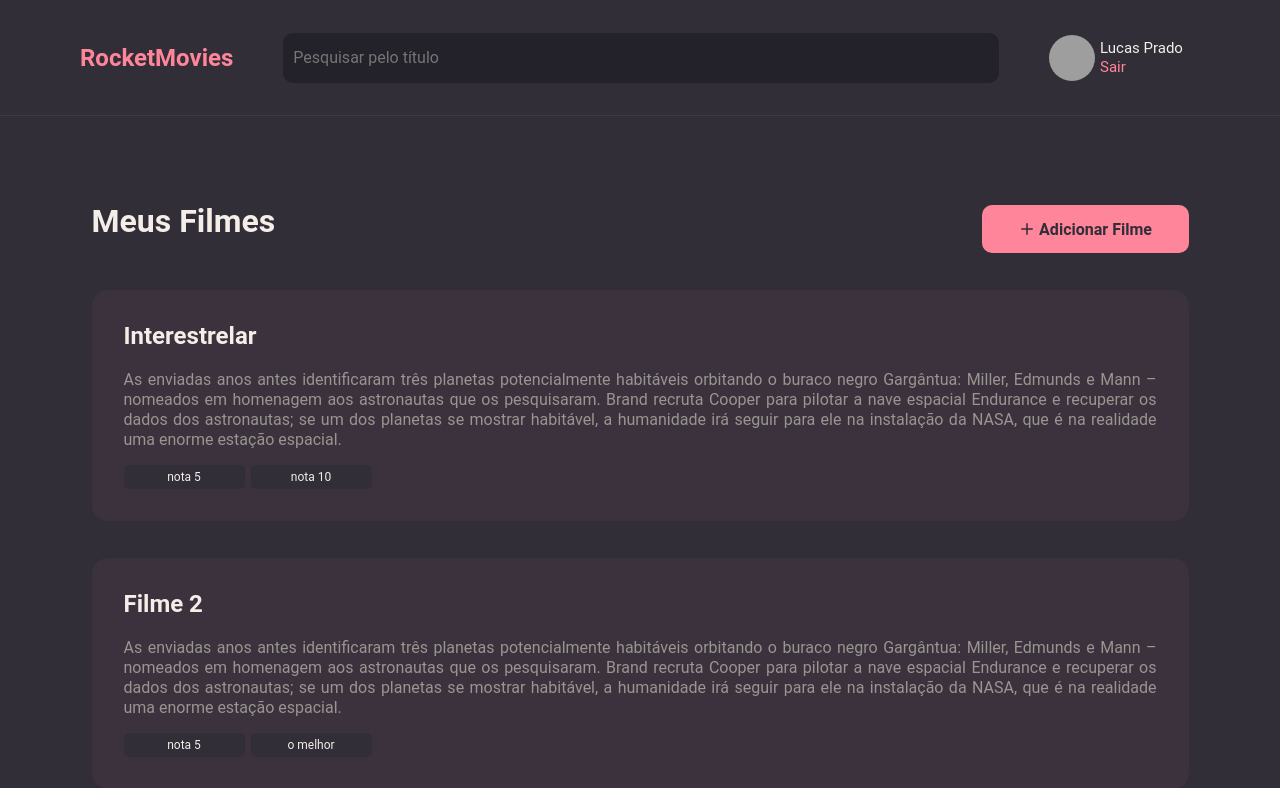
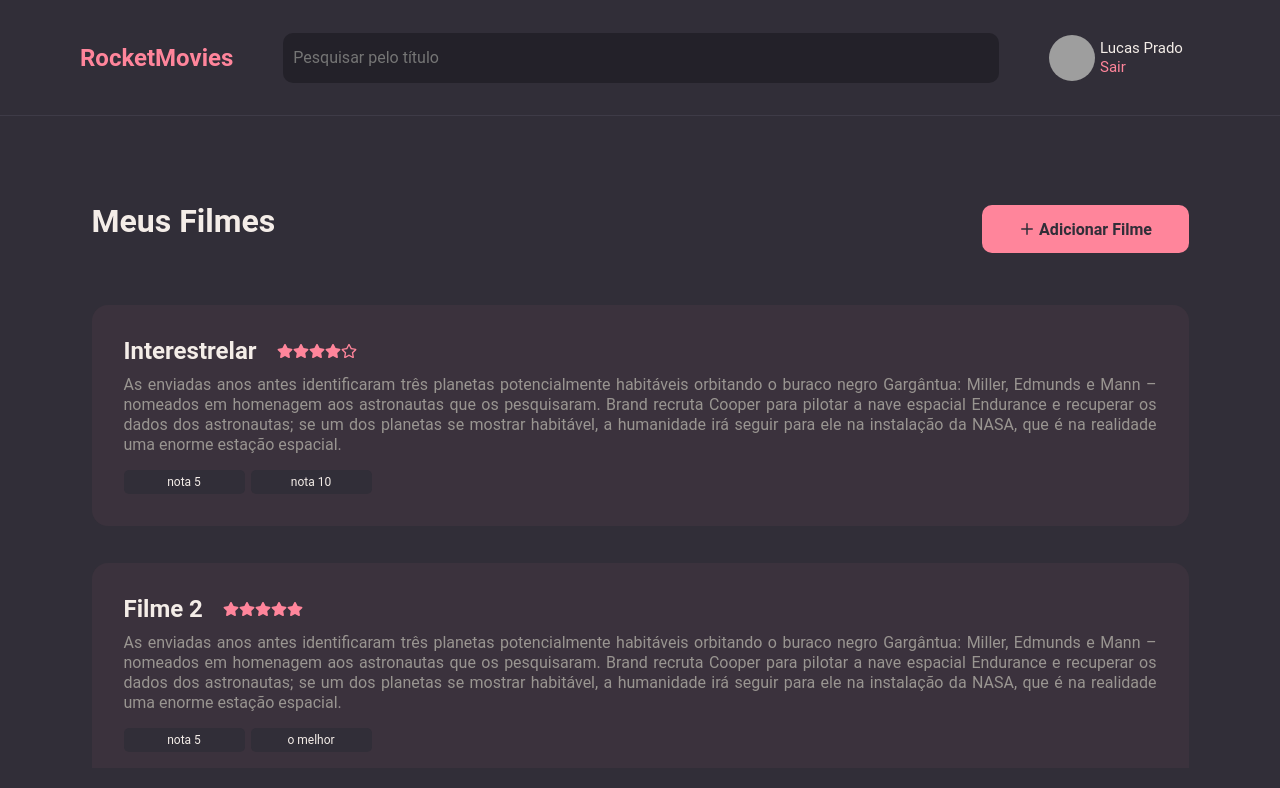
Before and after one commit to loadrp/rocketseat, a React (Vite) app in the folder Explorer_09-Front-end-react/rocketmovies/rocketmovies/: page / in a window 1280 px wide. Shown: the top 788 px of the page. Built offline with nearby package versions, Linux system fonts and the light colour scheme; grey boxes are pictures that could not be loaded.

Commit message:
feat: scroll bar, stars rating

```diff
--- a/Explorer_09-Front-end-react/rocketmovies/rocketmovies/src/components/MovieNote/index.jsx
+++ b/Explorer_09-Front-end-react/rocketmovies/rocketmovies/src/components/MovieNote/index.jsx
@@ -1,18 +1,22 @@
 import { Container } from "./styles";
 import { Tags } from "../Tags";
+import { Ratings } from "../Ratings";
 
-export function MovieNote({title, description, tags , rating}){
+export function MovieNote({title, description, tags, rating}){
 
   return(
     <Container >
-      <h2>{title}</h2>
-      {rating}
+      <div>
+      <h2 className="title-movie">{title}</h2>
+      <Ratings className="title-stars" rating={rating}/>
+      </div>
       {
         <p>
           {description}
         </p>
       }
       <Tags tags={tags} />
+
     </Container>
 
   )
--- a/Explorer_09-Front-end-react/rocketmovies/rocketmovies/src/components/MovieNote/styles.js
+++ b/Explorer_09-Front-end-react/rocketmovies/rocketmovies/src/components/MovieNote/styles.js
@@ -8,12 +8,25 @@ export const Container = styled.div`
   margin-top: 37px;
   padding: 32px;
 
-  >h2{
+
+  >div {
+    display: flex;
+  }
+
+  > div > h2{
     color: ${({theme}) => theme.COLORS.WHITE};
     font-size: 24px;
+    margin-right: 20px;
   }
+
+  > div > div{
+    color:${({theme})=> theme.COLORS.PINK};
+    display: flex;
+    align-items: center;
+  }
+
   >p {
-    margin-top: 20rem;
+    margin-top: 10rem;
     font-size: 16px;
     color: ${({theme}) => theme.COLORS.GRAY_500};
     text-align: justify;
--- a/Explorer_09-Front-end-react/rocketmovies/rocketmovies/src/pages/App/index.jsx
+++ b/Explorer_09-Front-end-react/rocketmovies/rocketmovies/src/pages/App/index.jsx
@@ -17,11 +17,12 @@ export function App() {
             <h1>Meus Filmes</h1>
             <Button icon={FiPlus} title={'Adicionar Filme'} className={'button-title'}/>
           </div>
-
-        <MovieNote title="Interestrelar" tags={["nota 5","nota 10"]} description= "As enviadas anos antes identificaram três planetas potencialmente habitáveis orbitando o buraco negro Gargântua: Miller, Edmunds e Mann – nomeados em homenagem aos astronautas que os pesquisaram. Brand recruta Cooper para pilotar a nave espacial Endurance e recuperar os dados dos astronautas; se um dos planetas se mostrar habitável, a humanidade irá seguir para ele na instalação da NASA, que é na realidade uma enorme estação espacial."/>
-        <MovieNote title="Filme 2" tags={["nota 5","o melhor"]}  description= "As enviadas anos antes identificaram três planetas potencialmente habitáveis orbitando o buraco negro Gargântua: Miller, Edmunds e Mann – nomeados em homenagem aos astronautas que os pesquisaram. Brand recruta Cooper para pilotar a nave espacial Endurance e recuperar os dados dos astronautas; se um dos planetas se mostrar habitável, a humanidade irá seguir para ele na instalação da NASA, que é na realidade uma enorme estação espacial."/>
-        <MovieNote title="Filme 3"  tags={["nota 5","bom","maneiro"]} description= "As enviadas anos antes identificaram três planetas potencialmente habitáveis orbitando o buraco negro Gargântua: Miller, Edmunds e Mann – nomeados em homenagem aos astronautas que os pesquisaram. Brand recruta Cooper para pilotar a nave espacial Endurance e recuperar os dados dos astronautas; se um dos planetas se mostrar habitável, a humanidade irá seguir para ele na instalação da NASA, que é na realidade uma enorme estação espacial."/>
-        <MovieNote title="Robin Hood" tags={["nota 1","#podever","assista"]} description= "As enviadas anos antes identificaram três planetas potencialmente habitáveis orbitando o buraco negro Gargântua: Miller, Edmunds e Mann – nomeados em homenagem aos astronautas que os pesquisaram. Brand recruta Cooper para pilotar a nave espacial Endurance e recuperar os dados dos astronautas; se um dos planetas se mostrar habitável, a humanidade irá seguir para ele na instalação da NASA, que é na realidade uma enorme estação espacial."/>
+        <div className="Notas">
+        <MovieNote rating={4} title="Interestrelar" tags={["nota 5","nota 10"]} description= "As enviadas anos antes identificaram três planetas potencialmente habitáveis orbitando o buraco negro Gargântua: Miller, Edmunds e Mann – nomeados em homenagem aos astronautas que os pesquisaram. Brand recruta Cooper para pilotar a nave espacial Endurance e recuperar os dados dos astronautas; se um dos planetas se mostrar habitável, a humanidade irá seguir para ele na instalação da NASA, que é na realidade uma enorme estação espacial."/>
+        <MovieNote rating={5} title="Filme 2" tags={["nota 5","o melhor"]}  description= "As enviadas anos antes identificaram três planetas potencialmente habitáveis orbitando o buraco negro Gargântua: Miller, Edmunds e Mann – nomeados em homenagem aos astronautas que os pesquisaram. Brand recruta Cooper para pilotar a nave espacial Endurance e recuperar os dados dos astronautas; se um dos planetas se mostrar habitável, a humanidade irá seguir para ele na instalação da NASA, que é na realidade uma enorme estação espacial."/>
+        <MovieNote rating={3} title="Filme 3"  tags={["nota 5","bom","maneiro"]} description= "As enviadas anos antes identificaram três planetas potencialmente habitáveis orbitando o buraco negro Gargântua: Miller, Edmunds e Mann – nomeados em homenagem aos astronautas que os pesquisaram. Brand recruta Cooper para pilotar a nave espacial Endurance e recuperar os dados dos astronautas; se um dos planetas se mostrar habitável, a humanidade irá seguir para ele na instalação da NASA, que é na realidade uma enorme estação espacial."/>
+        <MovieNote rating={1} title="Robin Hood" tags={["nota 1","#podever","assista"]} description= "As enviadas anos antes identificaram três planetas potencialmente habitáveis orbitando o buraco negro Gargântua: Miller, Edmunds e Mann – nomeados em homenagem aos astronautas que os pesquisaram. Brand recruta Cooper para pilotar a nave espacial Endurance e recuperar os dados dos astronautas; se um dos planetas se mostrar habitável, a humanidade irá seguir para ele na instalação da NASA, que é na realidade uma enorme estação espacial."/>
+        </div>
 
 
         </Content>
--- a/Explorer_09-Front-end-react/rocketmovies/rocketmovies/src/pages/App/styles.js
+++ b/Explorer_09-Front-end-react/rocketmovies/rocketmovies/src/pages/App/styles.js
@@ -9,14 +9,16 @@ export const Container = styled.div`
   grid-template-areas:
   "header"
   "content";
+  overflow-y: hidden;
+
+
 
   > main {
-    grid-area: content;
-    overflow-y: scroll;
-    padding: 64rem 0;
+  grid-area: content;
 
+  padding: 64rem 0;
+  }
 
-  }
 
   .title{
     width: 100%;
@@ -51,6 +53,27 @@ export const Content = styled.div`
   margin: 0 auto;
   padding: 20px;
 
+  .Notas {
+    height: 500px; /* Defina a altura máxima para que o scroll funcione */
+    overflow-y: scroll;
+    margin-top: 15px;
+
+    /* estiliza o scrollbar somente no Google Chrome */
+    ::-webkit-scrollbar {
+      width: 12px;
+      background-color: ${({theme}) => theme.COLORS.WHITE};
+    }
+
+    /* estilo do thumb do scrollbar */
+    ::-webkit-scrollbar-thumb {
+      background-color: ${({theme}) => theme.COLORS.PINK};
+      border-radius: 10px;
+    }
+  }
+
+
+
+
   > h1{
     font-size: 32rem;
     font-weight: 400;
```
